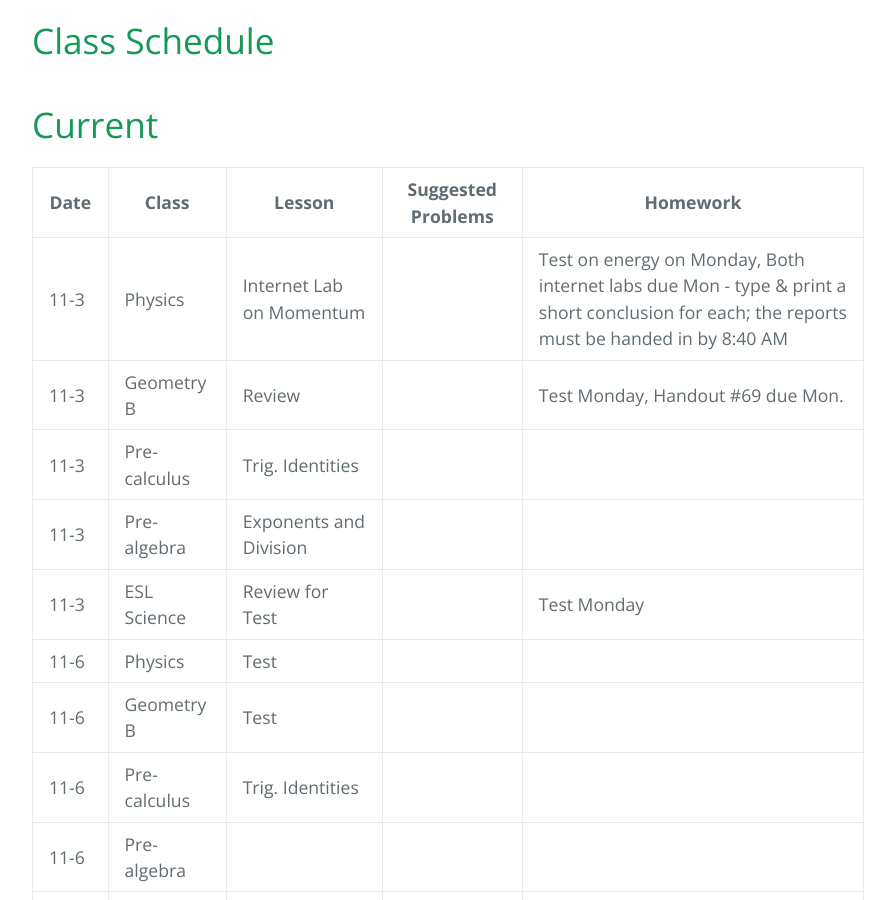
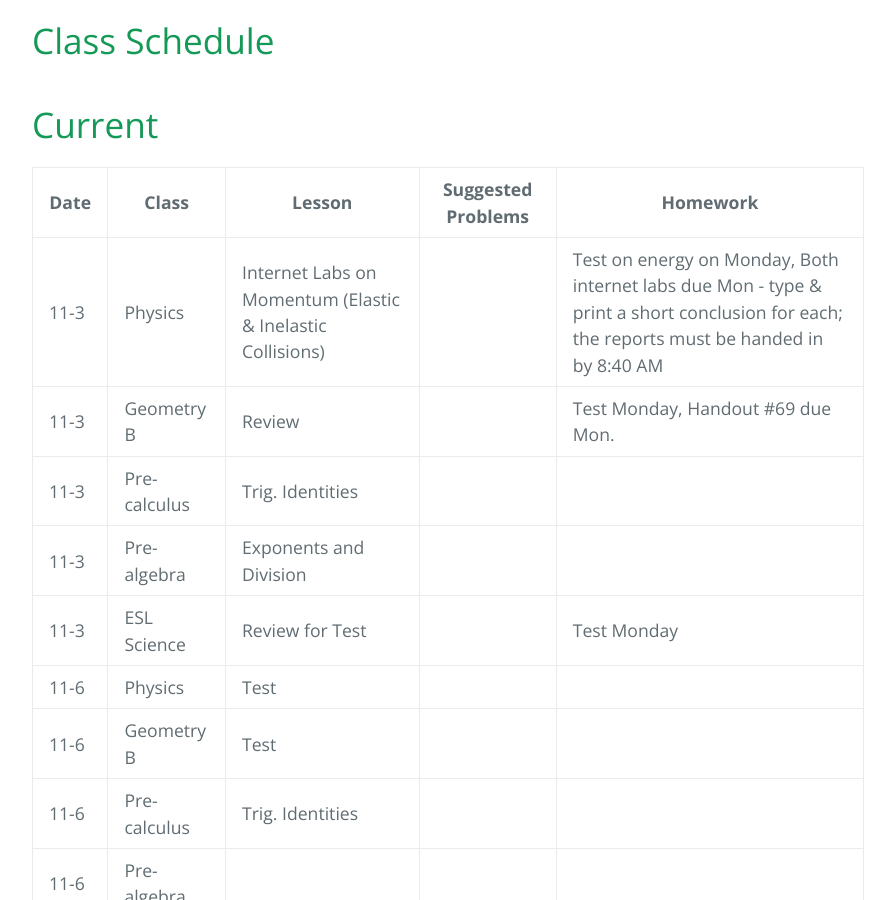
Before and after one commit to gpayoo/gpayoo, a Jekyll site: the page built from index.md, in a window 1280 px wide and 900 px high, scrolled down 401 px. Shown: the whole window, without its empty margins (192-1087 px from the left). Built offline with Jekyll 4.4.1, drawn with Linux system fonts in a browser that asks for light colours; our own code applies the rules of GitHub Pages for plain Markdown files.

Commit message:
Update index.md

```diff
--- a/index.md
+++ b/index.md
@@ -10,7 +10,7 @@ layout: default
 
 | Date | Class | Lesson | Suggested Problems | Homework |
 | ---- | ----- | ------ | -------- | ---
-| 11-3 | Physics | Internet Lab on Momentum | | Test on energy on Monday, Both internet labs due Mon - type & print a short conclusion for each; the reports must be handed in by 8:40 AM
+| 11-3 | Physics | Internet Labs on Momentum (Elastic & Inelastic Collisions) | | Test on energy on Monday, Both internet labs due Mon - type & print a short conclusion for each; the reports must be handed in by 8:40 AM
 | 11-3 | Geometry B | Review  | |  Test Monday, Handout #69 due Mon.|
 | 11-3 | Pre-calculus | Trig. Identities | |
 | 11-3 | Pre-algebra | Exponents and Division  | |
```
